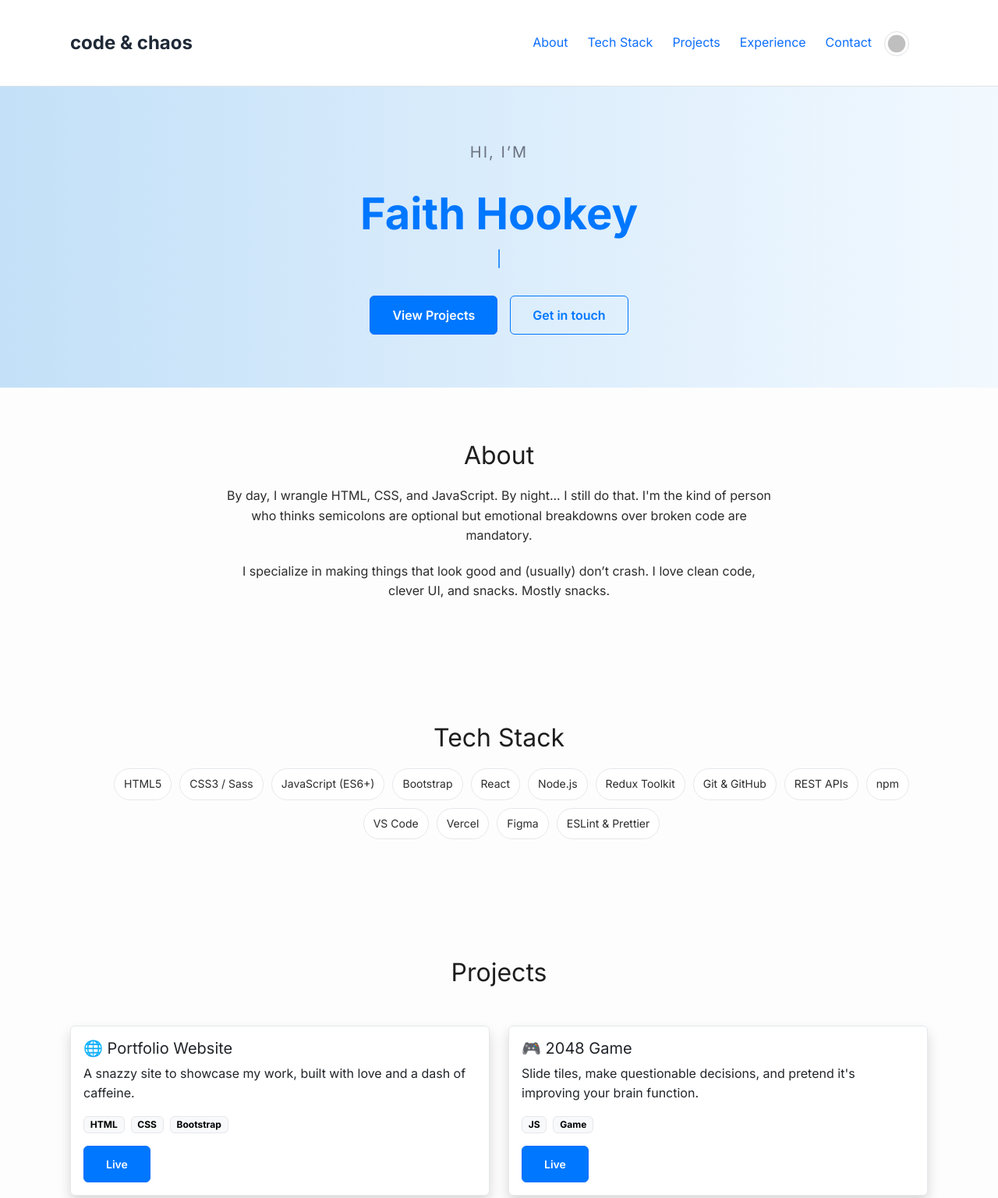
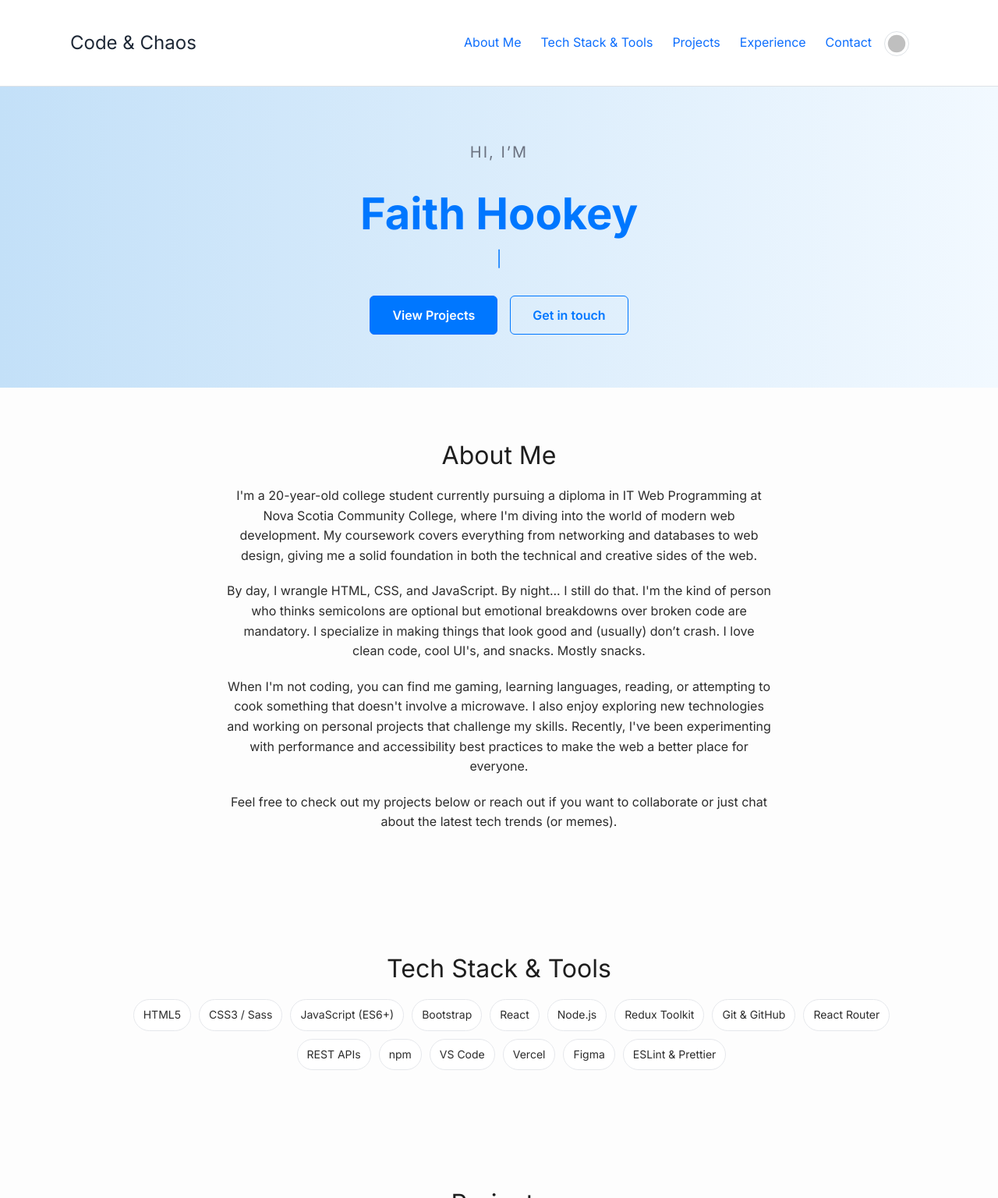
Before and after one commit to mersy-28/portfolio-website, a website: page index.html in a window 1280 px wide. Shown: the top 1536 px of the page at 78% size. Drawn offline with nearby package versions, Linux system fonts and the light colour scheme.

Commit message:
updated about me section

```diff
--- a/index.html
+++ b/index.html
@@ -27,11 +27,11 @@
 
   <header class="bg-white border-bottom sticky-top py-3" role="banner">
     <div class="container d-flex justify-content-between align-items-center">
-      <a href="#hero" class="fw-bold fs-4 text-decoration-none brand">code & chaos</a>
+      <a href="#hero" class="fs-4 text-decoration-none brand">Code & Chaos</a>
       <nav class="d-flex align-items-center" aria-label="Primary">
         <ul class="nav d-none d-md-flex" id="nav-links">
-          <li class="nav-item"><a class="nav-link" href="#about">About</a></li>
-          <li class="nav-item"><a class="nav-link" href="#skills">Tech Stack</a></li>
+          <li class="nav-item"><a class="nav-link" href="#about">About Me</a></li>
+          <li class="nav-item"><a class="nav-link" href="#skills">Tech Stack & Tools</a></li>
           <li class="nav-item"><a class="nav-link" href="#projects">Projects</a></li>
           <li class="nav-item"><a class="nav-link" href="#experience">Experience</a></li>
           <li class="nav-item"><a class="nav-link" href="#contact">Contact</a></li>
@@ -59,19 +59,27 @@
 
     <section id="about" class="py-5" data-aos="fade-up">
       <div class="container text-center">
-        <h2>About</h2>
+        <h2>About Me</h2>
+        <p class="mx-auto" style="max-width: 700px;">
+          I'm a 20-year-old college student currently pursuing a diploma in IT Web Programming at Nova Scotia Community College, where I'm diving into the world of modern web development. My coursework covers everything from networking and databases to web design, giving me a solid foundation in both the technical and creative sides of the web.
+        </p>
         <p class="mx-auto" style="max-width: 700px;">
           By day, I wrangle HTML, CSS, and JavaScript. By night... I still do that. I'm the kind of person who thinks semicolons are optional but emotional breakdowns over broken code are mandatory.
+          I specialize in making things that look good and (usually) don’t crash. I love clean code, cool UI's, and snacks. Mostly snacks.
         </p>
         <p class="mx-auto" style="max-width: 700px;">
-          I specialize in making things that look good and (usually) don’t crash. I love clean code, clever UI, and snacks. Mostly snacks.
+          When I'm not coding, you can find me gaming, learning languages, reading, or attempting to cook something that doesn't involve a microwave.
+          I also enjoy exploring new technologies and working on personal projects that challenge my skills. Recently, I've been experimenting with performance and accessibility best practices to make the web a better place for everyone.
+        </p>
+        <p class="mx-auto" style="max-width: 700px;">
+          Feel free to check out my projects below or reach out if you want to collaborate or just chat about the latest tech trends (or memes).
         </p>
       </div>
     </section>
 
     <section id="skills" class="py-5" data-aos="fade-up">
       <div class="container">
-        <h2 class="text-center">Tech Stack</h2>
+        <h2 class="text-center">Tech Stack & Tools</h2>
         <ul class="skills-list mt-3">
           <li>HTML5</li>
           <li>CSS3 / Sass</li>
@@ -81,12 +89,14 @@
           <li>Node.js</li>
           <li>Redux Toolkit</li>
           <li>Git & GitHub</li>
+          <li>React Router</li>
           <li>REST APIs</li>
           <li>npm</li>
           <li>VS Code</li>
           <li>Vercel</li>
           <li>Figma</li>
           <li>ESLint & Prettier</li>
+          </li>
         </ul>
       </div>
     </section>
```
